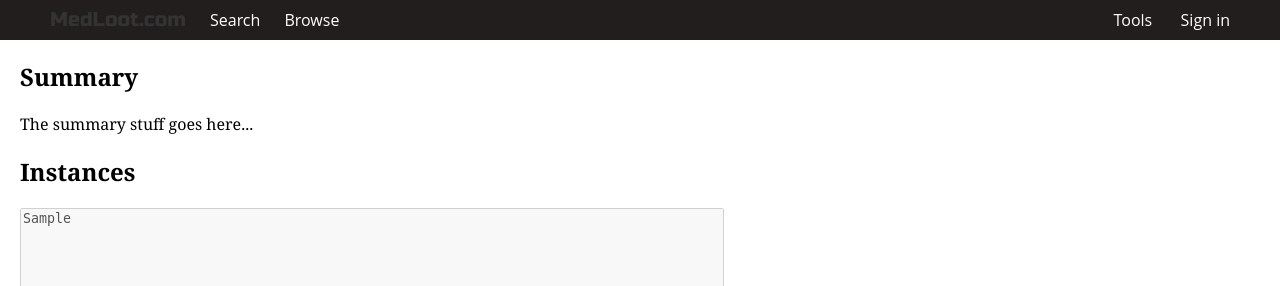
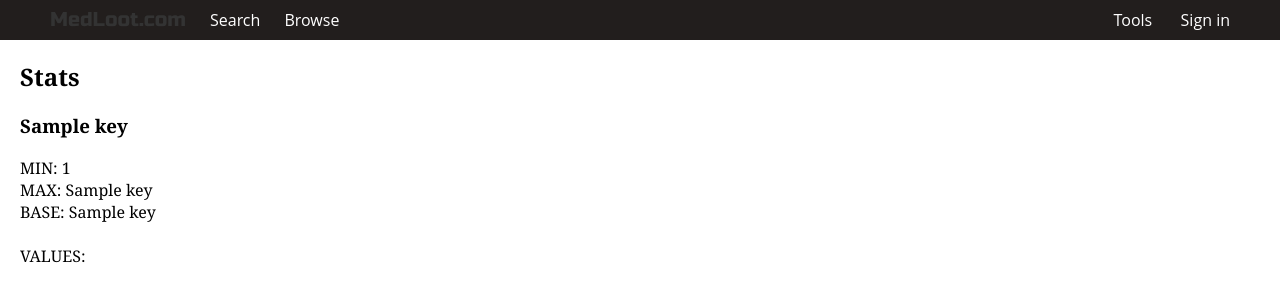
Before and after one commit to muestro/medloot, a Python web app: template templates/item.html in a window 1280 px wide. Shown: the top 286 px of the page. Run offline with Jinja, Linux system fonts and the light colour scheme; the template is opened without the code that fills it: most values are stand-ins (such as "Sample title", 1, 10 or a date in 2020); some libraries are stand-ins or nearby versions.

Commit message:
Added initial graphs to item page.

```diff
--- a/medievia/item/item.py
+++ b/medievia/item/item.py
@@ -9,6 +9,9 @@ import hashlib
 # model object
 # noinspection PyTypeChecker
 class Item(medievia.item.item_base.ItemBase):
+    def __init__(self, **kwargs):
+        super(Item, self).__init__(**kwargs)
+
     summary_item_key = ndb.KeyProperty()
 
     days_left = ndb.IntegerProperty()
@@ -29,6 +32,8 @@ class Item(medievia.item.item_base.ItemBase):
     is_expired = ndb.BooleanProperty()
 
     source_string = ''
+
+    date_created = ndb.DateProperty(auto_now_add=True)
 
     def is_populated(self):
         return property_has_value(self.name) and property_has_value(self.keywords) \
--- a/medievia/item/item_base.py
+++ b/medievia/item/item_base.py
@@ -4,6 +4,9 @@ import medievia.item.focus
 
 
 class ItemBase(ndb.Model):
+    def __init__(self, **kwargs):
+        super(ItemBase, self).__init__(**kwargs)
+
     name = ndb.StringProperty()
     keywords = ndb.StringProperty(repeated=True)
 
--- a/static/item.js
+++ b/static/item.js
@@ -0,0 +1,36 @@
+google.setOnLoadCallback(drawChart);
+function drawChart() {
+    /*
+    var data = google.visualization.arrayToDataTable([
+        ['Age', 'Weight'],
+        [8, 0],
+        [4, 0],
+        [11, 0],
+        [4, 0],
+        [3, 0],
+        [37, 0]
+    ]);
+    */
+
+    var options = {
+        title: '',
+        hAxis: {title: '', minValue: 0, maxValue: 15},
+        vAxis: {title: '', minValue: 0, maxValue: 0, gridlines: {count: 0}},
+        legend: 'none'
+    };
+
+    $('li[key]').each(function(index) {
+        var keyValue = $(this).attr("key");
+
+        // build up the dataset that google needs
+        var data = [];
+        data.push(['', '']);
+        $(this).find('input[name="' + keyValue + '"]').each(function(index) {
+            data.push([parseInt($(this).attr('value')), 0])
+        });
+
+        var googleData = google.visualization.arrayToDataTable(data);
+        var chart = new google.visualization.ScatterChart(document.getElementById('chart_div_' + keyValue));
+        chart.draw(googleData, options);
+    });
+}
--- a/templates/item.html
+++ b/templates/item.html
@@ -6,23 +6,54 @@
     {{ super() }}
     <link rel="stylesheet" href="//ajax.googleapis.com/ajax/libs/jqueryui/1.10.4/themes/ui-darkness/jquery-ui.css" />
     <script src="//ajax.googleapis.com/ajax/libs/jqueryui/1.10.4/jquery-ui.min.js"></script>
+    <script type="text/javascript" src="https://www.google.com/jsapi?autoload={'modules':[{'name':'visualization','version':'1.1','packages':['corechart']}]}"></script>
+
+    <link rel="stylesheet" href="/static/item.css" />
     <script src="/static/item.js"></script>
-    <link rel="stylesheet" href="/static/item.css" />
 {% endblock %}
 
 {% block content %}
 <div class="contentContainer" style="margin-top: 15px;">
-    <div class="statContainer">
-        {% for user in users %}
+    <h2>Stats</h2>
+    <ul>
+        {% for key in affectComputedValues %}
+            <li key="{{ key }}">
+                <h3>{{ key }}</h3>
+                <span>MIN: {{ affectComputedValues[key][0] }}</span><br />
+                <span>MAX: {{ affectComputedValues[key][1] }}</span><br />
+                <span>BASE: {{ affectComputedValues[key][2] }}</span><br />
+                <br/>
+                <span>VALUES:</span><br/>
+                {% for value in affectValues[key] %}
+                    <input name="{{ key }}" type="hidden" value="{{ value }}" />
+                {% endfor %}
+                <br />
+                <div id="chart_div_{{ key }}" style="width: 300px; height: 75px;"></div>
+            </li>
+        {% endfor %}
 
+        {% for key in modifierComputedValues %}
+            <li key="{{ key }}">
+                <h3>{{ key }}</h3>
+                <span>MIN: {{ affectComputedValues[key][0] }}</span><br />
+                <span>MAX: {{ affectComputedValues[key][1] }}</span><br />
+                <span>BASE: {{ affectComputedValues[key][2] }}</span><br />
+                <br/>
+                <span>VALUES:</span><br/>
+                {% for value in affectValues[key] %}
+                    <input name="{{ key }}" type="hidden" value="{{ value }}" />
+                {% endfor %}
+                <br />
+                <div id="chart_div_{{ key }}" style="width: 300px; height: 75px;"></div>
+            </li>
         {% endfor %}
-    </div>
-    <h2>Summary</h2>
-    <p>The summary stuff goes here...</p>
-    <h2>Instances</h2>
+    </ul>
+
+    <h2>Instances Seen</h2>
     <ul>
         {% for item in items %}
             <li>
+                <span>Date added: {{ item.date_created }}</span><br />
                 <textarea disabled cols="85" rows="20">{{ item.to_string() }}</textarea>
             </li>
         {% endfor %}
```
Also changed, not shown: main.py (+31 -1 lines).
